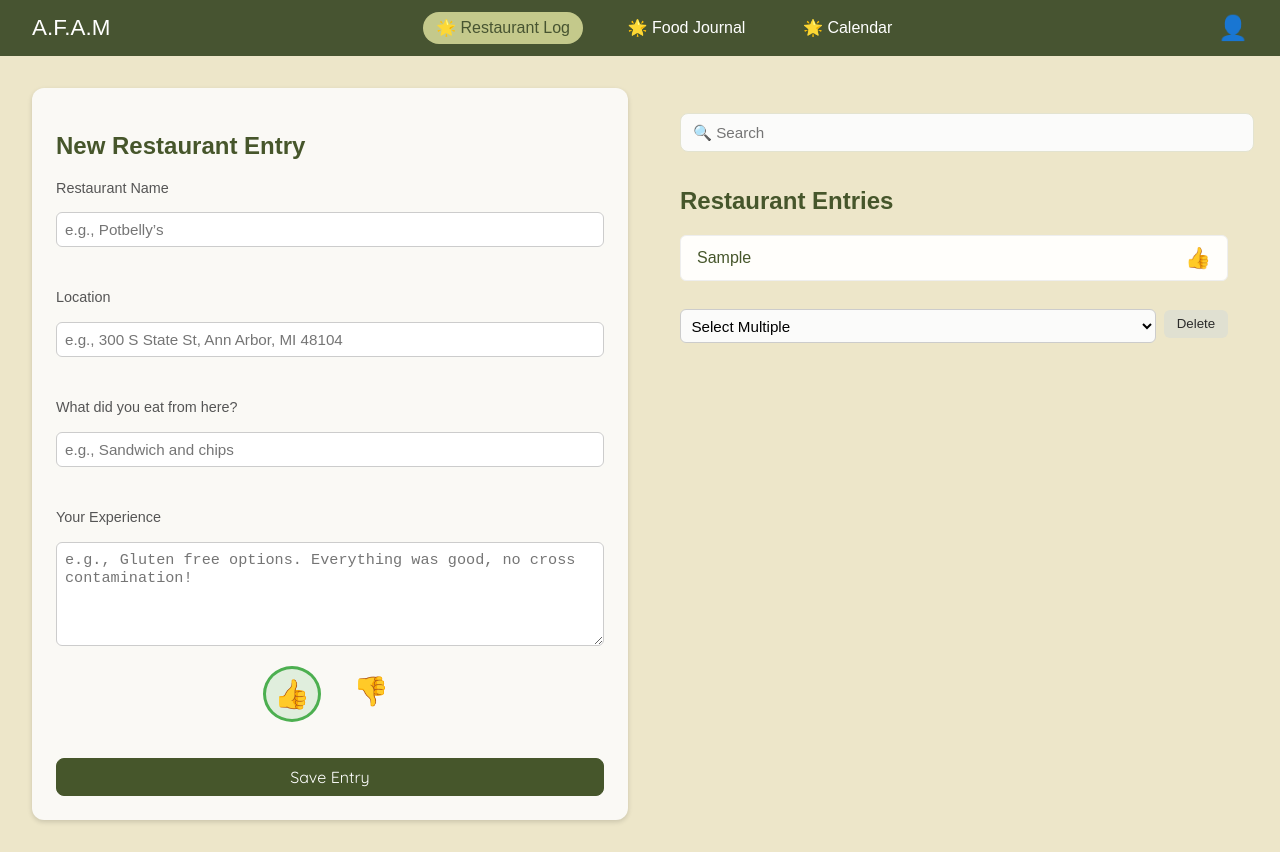
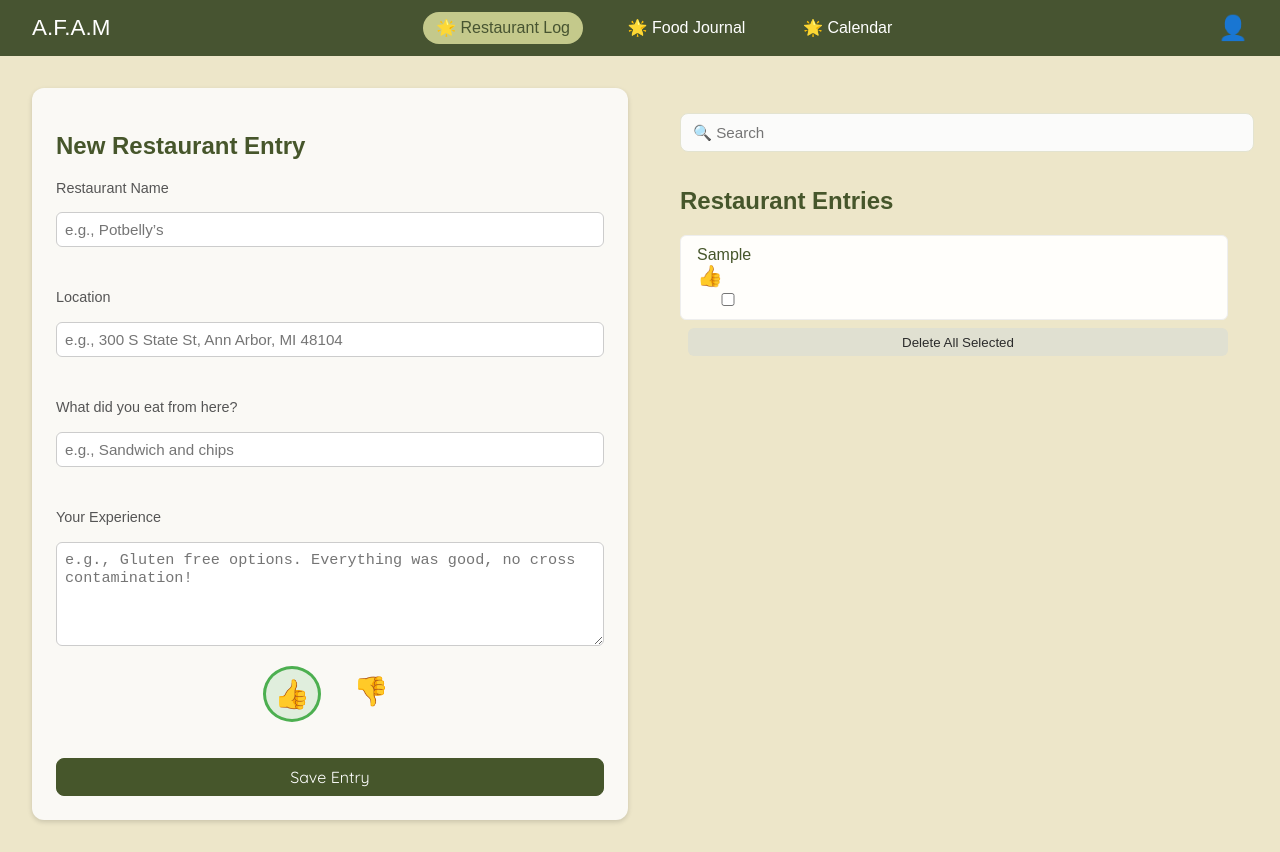
Before and after one commit to merjemmm/allergyfree, a React (Create React App) app in the folder frontend/: page /restaurants in a window 1280 px wide. Both pictures are taken after typing "Sample", "Sample", "Sample", "Sample" into the empty fields and a click on the button "Save Entry". Built offline with nearby package versions, Linux system fonts and the light colour scheme.

Commit message:
added delete entries and expanded/detailed entry view

```diff
--- a/frontend/src/pages/Restaurants.jsx
+++ b/frontend/src/pages/Restaurants.jsx
@@ -11,7 +11,7 @@ function RestaurantPage(){
     // 'setRestaurants' is a function that updates the data
     const [restaurants, setRestaurants] = useState([]);
 
-    // this is what we'll track for each entry
+    // THIS IS WHAT WE'RE TRACKING FOR EACH ENTRY
     const [formData, setFormData] = useState({
         name: "",
         location: "",
@@ -19,6 +19,13 @@ function RestaurantPage(){
         notes: "",
         good_experience: true,
     });
+
+    // trAcking whichs entry is expanded
+    const [expandedIdx, setExpandedIdx] = useState(null);
+
+    // adding state for selected items (so they can delete multiple entries later on)
+    const [selected, setSelected] = useState([]);
+
 
     // this will handle inputs for name, location, food, and notes
     const handleChange = (e) => {
@@ -121,11 +128,49 @@ function RestaurantPage(){
                 <ul className="restaurant-list">
                     {restaurants.length == 0 && <li>No entries yet.</li>}
                     {restaurants.map((r,i) => (
-                        <li key={i}>
-                            {r.name}
-                            <span className={`small ${r.good_experience ? "thumb-up" : "thumb-down"}`}>
-                                {r.good_experience ? "👍" : "👎"}
-                            </span>
+                        <li
+                            key={i}
+                            className = {`restaurant-item ${expandedIdx==i ? "expanded" : ""}`}
+                            onClick={() => setExpandedIdx(prev => (prev==i ? null : i))}
+                        >
+                            {/*this is the always visible preview part (namme + rating) */}
+                            <div className="restaurant-summary">
+                                {/*this is the LEFT side of the entry preview...just name */}
+                                <span className="restaurant-name">{r.name}</span>
+
+                                {/*this is the RIGHT side of the preview, has rating+checkbox */}
+                                <div className = "summary-right">
+                                    <span className={`small ${r.good_experience ? "thumb-up" : "thumb-down"}`}>
+                                        {r.good_experience ? "👍" : "👎"}
+                                    </span>
+                                    {/*checkboxes for the user to select multiple and delete */}
+                                    <input
+                                        type="checkbox"
+                                        className="entry-checkbox"
+                                        checked={selected.includes(i)}
+                                        onClick={(e) => e.stopPropagation()}  // prevent expand
+                                        onChange={() => {
+                                            if (selected.includes(i)) {
+                                                setSelected(selected.filter(id => id !== i));
+                                            } else {
+                                                setSelected([...selected, i]);
+                                            }
+                                        }}
+                                    />
+
+                                </div>
+
+                            </div>
+
+
+                            {/*details which are only visible when expanded */}
+                            {expandedIdx==i && (
+                                <div className="restaurant-details">
+                                    {r.location && (<p><b>Location:</b> {r.location}</p>)}
+                                    {r.food && (<p><b>What you ordered:</b> {r.food}</p>)}
+                                    {r.notes && (<p><b>Notes:</b> {r.notes}</p>)}
+                                </div>
+                            )}
                         </li>
                     ))}
 
@@ -133,14 +178,27 @@ function RestaurantPage(){
                     <li>Domino’s Pizza <span className="thumb-down small">👎</span></li>
                     <li className="highlighted">Madras Masala <span className="thumb-down small">👎</span></li>*/}
                 </ul>
-                {/*TODO: add the delete btn functionality */}
-                {/*TODO: allow users to 'expand' an entry to view details */}
+
+
+                {/* delete btn functionality */}
+                <button
+                    className="delete-btn"
+                    onClick={() => {
+                        setRestaurants(restaurants.filter((_, i) => !selected.includes(i)));
+                        setSelected([]); // reset
+                    }}
+                >
+                    Delete All Selected
+                </button>
+
+                {/*
                 <div className="multi-select">
                     <select>
                     <option>Select Multiple</option>
                     </select>
                     <button className="delete-btn">Delete</button>
                 </div>
+                */}
             </section>
         </main>
         </>
```
